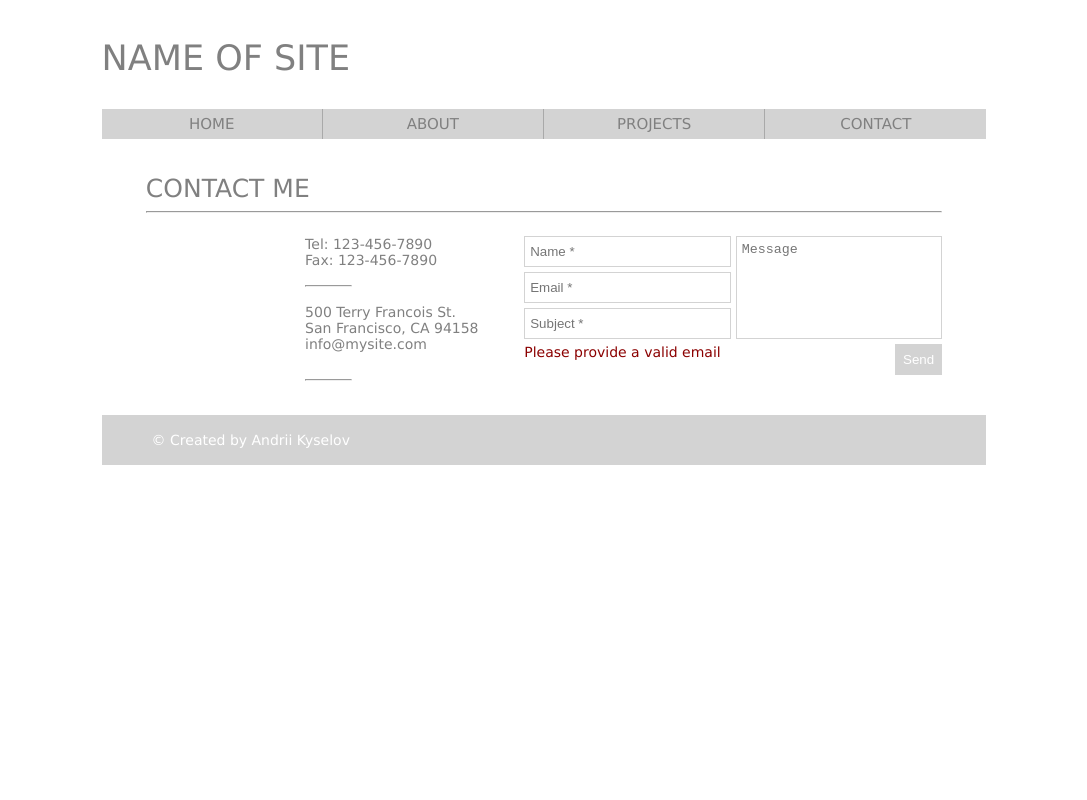
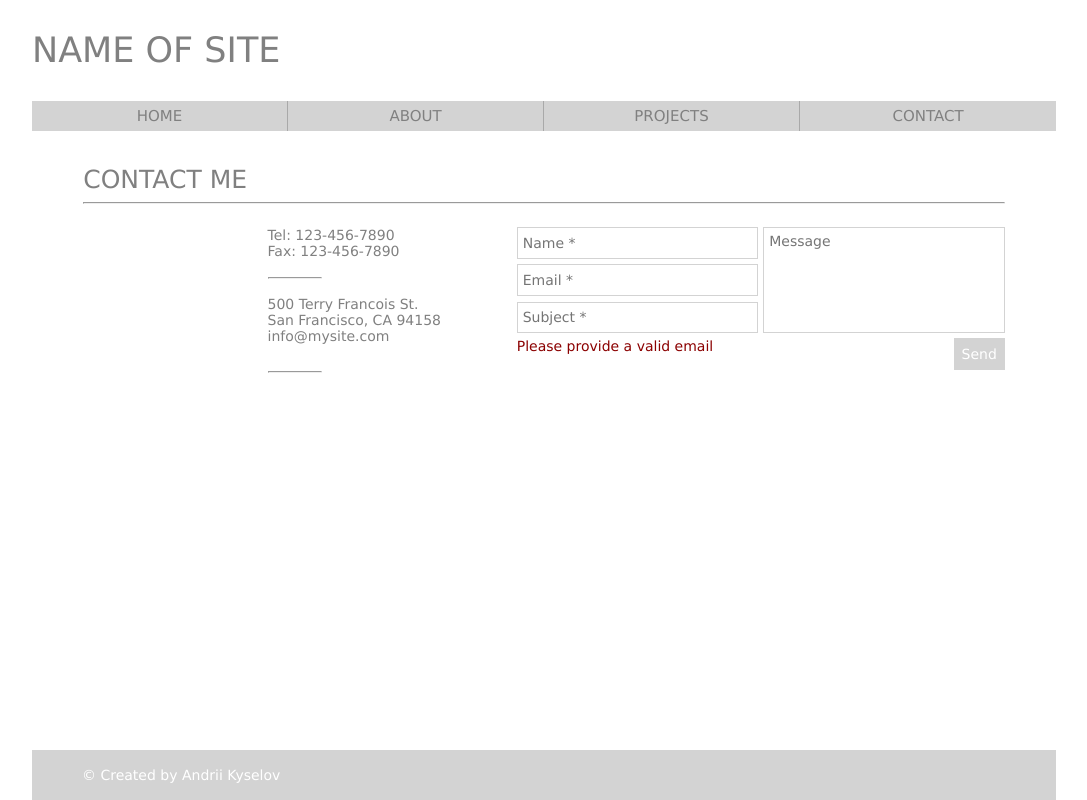
Before and after one commit to IselDrew/cv-website, a React (Create React App) app: page /contact in a window 1280 px wide. Shown: the whole page, without its empty margins (96-1183 px from the left). Built offline with nearby package versions, Linux system fonts and the light colour scheme.

Commit message:
Add normalize.css and fix footer position

```diff
--- a/package.json
+++ b/package.json
@@ -3,6 +3,7 @@
   "version": "0.1.0",
   "private": true,
   "dependencies": {
+    "normalize.css": "^8.0.1",
     "react": "^16.8.6",
     "react-dom": "^16.8.6",
     "react-router-dom": "^5.0.1",
--- a/src/index.js
+++ b/src/index.js
@@ -1,6 +1,7 @@
 import React from "react";
 import ReactDOM from "react-dom";
 import App from "./App";
+import "normalize.css"
 import "./styles.css";
 
 ReactDOM.render(<App />, document.getElementById("root"));
--- a/src/styles.css
+++ b/src/styles.css
@@ -4,9 +4,12 @@ hr {
 }
 
 .whole-page {
-  height: 100%;
-  margin-left: 15%;
-  margin-right: 15%;
+  height: 100vh;
+  max-width: 1024px;
+  min-width: 800px;
+  margin: auto;
+  display: flex;
+  flex-direction: column;
   font-family: "Verdana", Verdana, Geneva, Tahoma, sans-serif;
 }
 
@@ -138,7 +141,7 @@ hr {
   background-color: lightgrey;
   width: 100%;
   height: 50px;
-  margin-top: 20px;
+  margin-top: auto;
 }
 
 .footer-text {
@@ -297,7 +300,7 @@ hr {
 
 .contact-component {
   width: 90%;
-  margin: auto;
+  margin: 0 auto;
   display: flex;
   flex-direction: column;
   color: grey;
```
Also changed, not shown: 1 other file (tests, documents, lock files or other folders).
